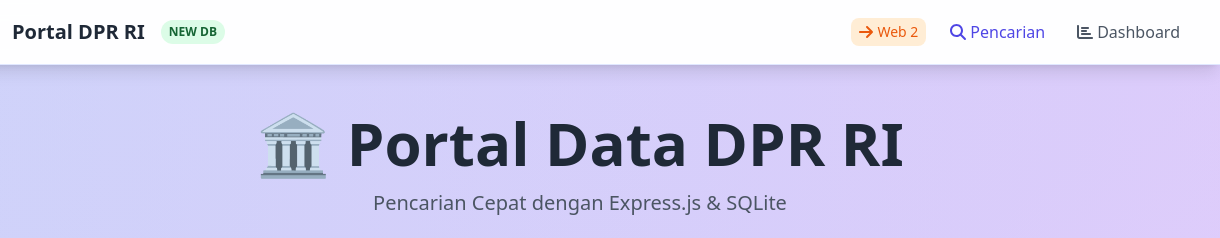
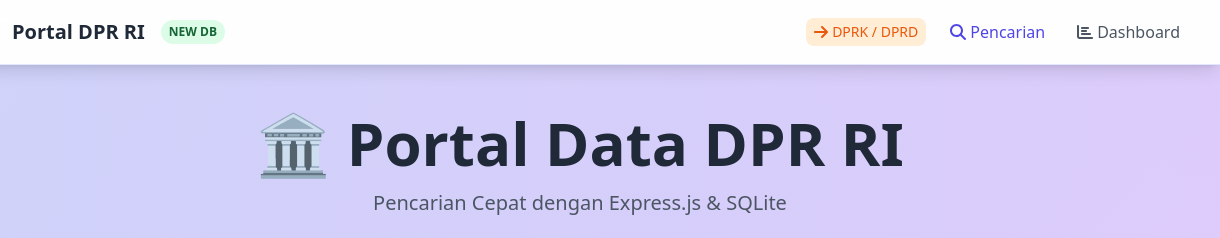
Before and after one commit to bro299/prtl-js-01, a website: page public/index.html in a window 1280 px wide. Shown: the top 238 px of the page, 60-1280 px from the left. Drawn offline with nearby package versions, Linux system fonts and the light colour scheme.

Commit message:
Update index.html

```diff
--- a/public/index.html
+++ b/public/index.html
@@ -56,7 +56,7 @@
                 <!-- Tombol ke Web 1 -->
                 <a href="https://portal-dpr-new2.onrender.com" class="bg-orange-100 hover:bg-orange-200 text-orange-600 font-medium transition-colors duration-200 flex items-center px-2 py-1 rounded-lg" title="Kembali ke Web Lama">
                     <i class="fas fa-arrow-right text-sm sm:text-base"></i>
-                    <span class="hidden sm:inline ml-1 text-xs sm:text-sm">Web 2</span>
+                    <span class="hidden sm:inline ml-1 text-xs sm:text-sm">DPRK / DPRD</span>
                 </a>
 
                 <a href="/" class="text-indigo-600 hover:text-indigo-800 font-medium transition-colors duration-200 flex items-center px-2 py-1 rounded-lg">
```
